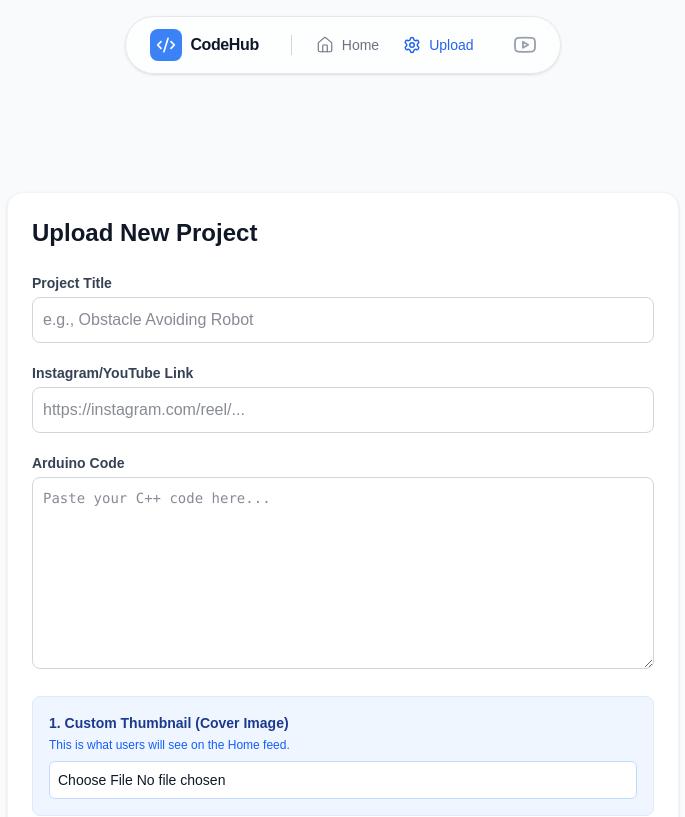
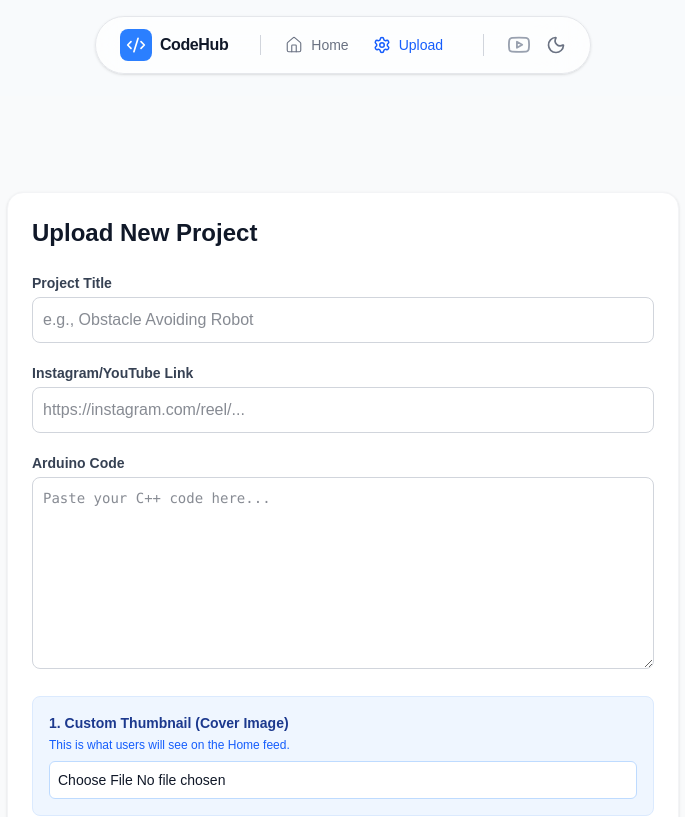
Before and after one commit to Ravi-paribrajak/Adtiya.invent, a Next.js app: page /admin in a window 1280 px wide. Shown: the top 817 px of the page, without its empty margins (297-982 px from the left). Built offline with nearby package versions, Linux system fonts and the light colour scheme; no server answers.

Commit message:
Day 6: Implemented system-aware dark mode with next-themes and manual toggle

```diff
--- a/app/globals.css
+++ b/app/globals.css
@@ -1,4 +1,7 @@
 @import "tailwindcss";
+/* Tell Tailwind v4 to listen to our next-themes toggle button! */
+@custom-variant dark (&:where(.dark, .dark *));
+
 
 /* 1. Define our Custom SaaS Brand Colors */
 @theme {
@@ -17,6 +20,11 @@
 }
 
 /* 3. Dark Mode Variables */
+.dark {
+  --background: #0a0a0a;
+  --foreground: #ededed;
+}
+/* We also keep the media query as a fallback */
 @media (prefers-color-scheme: dark) {
   :root {
     --background: #0a0a0a;
--- a/app/layout.tsx
+++ b/app/layout.tsx
@@ -1,7 +1,8 @@
 import type { Metadata } from "next";
 import "./globals.css";
 import Navbar from "@/components/Navbar";
-import { Toaster } from "react-hot-toast"; // NEW IMPORT
+import { Toaster } from "react-hot-toast";
+import { ThemeProvider } from "@/components/ThemeProvider"; // NEW IMPORT
 
 export const metadata: Metadata = {
   title: "Ravi's Code & Diagram Hub",
@@ -14,23 +15,20 @@ export default function RootLayout({
   children: React.ReactNode;
 }>) {
   return (
-    <html lang="en">
-      <body className="antialiased bg-gray-50 text-gray-950 pt-24 pb-12">
+    <html lang="en" suppressHydrationWarning>
+      {/* Note: suppressHydrationWarning is required by next-themes on the HTML tag */}
+      <body className="antialiased bg-gray-50 dark:bg-[#0a0a0a] text-gray-950 dark:text-gray-100 pt-24 pb-12 transition-colors duration-300">
+        <ThemeProvider>
           <Navbar />
-
-        {/* The Toaster Container - we set it to bottom-center for a mobile-friendly feel */}
           <Toaster
             position="bottom-center"
             toastOptions={{
               duration: 3000,
-            style: {
-              background: '#333',
-              color: '#fff',
-            },
+              style: { background: '#333', color: '#fff' },
             }}
           />
-
           {children}
+        </ThemeProvider>
       </body>
     </html>
   );
--- a/components/Navbar.tsx
+++ b/components/Navbar.tsx
@@ -3,21 +3,14 @@
 import Link from "next/link";
 import { usePathname } from "next/navigation";
 import { motion } from "framer-motion";
-import { Code2, Home, Settings } from "lucide-react"; // Removed Youtube from here!
+import { Code2, Home, Settings, Moon, Sun } from "lucide-react";
+import { useTheme } from "next-themes";
+import { useEffect, useState } from "react";
 
-// Custom YouTube SVG that perfectly matches the Lucide icon style
 const YoutubeIcon = ({ className }: { className?: string }) => (
   <svg
-    xmlns="http://www.w3.org/2000/svg"
-    width="22"
-    height="22"
-    viewBox="0 0 24 24"
-    fill="none"
-    stroke="currentColor"
-    strokeWidth="2"
-    strokeLinecap="round"
-    strokeLinejoin="round"
-    className={className}
+    xmlns="http://www.w3.org/2000/svg" width="22" height="22" viewBox="0 0 24 24" fill="none"
+    stroke="currentColor" strokeWidth="2" strokeLinecap="round" strokeLinejoin="round" className={className}
   >
     <path d="M22.54 6.42a2.78 2.78 0 0 0-1.94-2C18.88 4 12 4 12 4s-6.88 0-8.6.46a2.78 2.78 0 0 0-1.94 2A29 29 0 0 0 1 11.75a29 29 0 0 0 .46 5.33A2.78 2.78 0 0 0 3.4 19c1.72.46 8.6.46 8.6.46s6.88 0 8.6-.46a2.78 2.78 0 0 0 1.94-2 29 29 0 0 0 .46-5.25 29 29 0 0 0-.46-5.33z" />
     <polygon points="9.75 15.02 15.5 11.75 9.75 8.48 9.75 15.02" />
@@ -26,6 +19,10 @@ const YoutubeIcon = ({ className }: { className?: string }) => (
 
 export default function Navbar() {
   const pathname = usePathname();
+  const { theme, setTheme } = useTheme();
+  const [mounted, setMounted] = useState(false);
+
+  useEffect(() => setMounted(true), []);
 
   const navLinks = [
     { name: "Home", href: "/", icon: Home },
@@ -39,18 +36,18 @@ export default function Navbar() {
       transition={{ duration: 0.5, ease: "easeOut" }}
       className="fixed top-0 left-0 right-0 z-50 flex justify-center mt-4 px-4"
     >
-      <div className="bg-white/70 backdrop-blur-xl border border-gray-200 shadow-sm rounded-full px-6 py-3 flex items-center gap-8">
+      <div className="bg-white/70 dark:bg-gray-900/70 backdrop-blur-xl border border-gray-200 dark:border-gray-800 shadow-sm rounded-full px-6 py-3 flex items-center gap-8 transition-colors duration-300">
 
         {/* Brand Logo */}
         <Link href="/" className="flex items-center gap-2 group">
-          <div className="bg-brand-500 text-white p-1.5 rounded-lg group-hover:bg-brand-600 transition-colors">
+          <div className="bg-blue-500 text-white p-1.5 rounded-lg group-hover:bg-blue-600 transition-colors">
             <Code2 size={20} />
           </div>
-          <span className="font-bold text-gray-900 tracking-tight hidden sm:block">CodeHub</span>
+          <span className="font-bold text-gray-900 dark:text-white tracking-tight hidden sm:block">CodeHub</span>
         </Link>
 
         {/* Navigation Links */}
-        <div className="flex items-center gap-6 border-l border-gray-300 pl-6">
+        <div className="flex items-center gap-6 border-l border-gray-300 dark:border-gray-700 pl-6 transition-colors duration-300">
           {navLinks.map((link) => {
             const isActive = pathname === link.href;
             const Icon = link.icon;
@@ -60,7 +57,7 @@ export default function Navbar() {
                 key={link.name}
                 href={link.href}
                 className={`flex items-center gap-2 text-sm font-medium transition-colors ${
-                  isActive ? "text-brand-600" : "text-gray-500 hover:text-gray-900"
+                  isActive ? "text-blue-600 dark:text-blue-400" : "text-gray-500 dark:text-gray-400 hover:text-gray-900 dark:hover:text-white"
                 }`}
               >
                 <Icon size={18} className={isActive ? "stroke-2" : "stroke-[1.5]"} />
@@ -70,17 +67,29 @@ export default function Navbar() {
           })}
         </div>
 
-        {/* External Social Link */}
+        {/* External Social & Theme Toggle */}
+        <div className="flex items-center gap-4 ml-2 border-l border-gray-300 dark:border-gray-700 pl-6">
           <a
-          href="https://www.youtube.com/@Adityainvents" // Update to your channel link
+            href="https://youtube.com"
             target="_blank"
             rel="noopener noreferrer"
-          className="text-gray-400 hover:text-red-500 transition-colors ml-2 flex items-center"
+            className="text-gray-400 hover:text-red-500 transition-colors flex items-center"
             aria-label="YouTube Channel"
           >
             <YoutubeIcon />
           </a>
 
+          {mounted && (
+            <button
+              onClick={() => setTheme(theme === "dark" ? "light" : "dark")}
+              className="text-gray-500 dark:text-gray-400 hover:text-gray-900 dark:hover:text-white transition-colors"
+              aria-label="Toggle Dark Mode"
+            >
+              {theme === "dark" ? <Sun size={20} /> : <Moon size={20} />}
+            </button>
+          )}
+        </div>
+
       </div>
     </motion.nav>
   );
--- /dev/null
+++ b/components/ThemeProvider.tsx
@@ -0,0 +1,23 @@
+"use client";
+
+import { ThemeProvider as NextThemesProvider } from "next-themes";
+import { useEffect, useState } from "react";
+
+export function ThemeProvider({ children }: { children: React.ReactNode }) {
+  const [mounted, setMounted] = useState(false);
+
+  // This prevents a "hydration mismatch" error between the server and client
+  useEffect(() => {
+    setMounted(true);
+  }, []);
+
+  if (!mounted) {
+    return <>{children}</>;
+  }
+
+  return (
+    <NextThemesProvider attribute="class" defaultTheme="system" enableSystem>
+      {children}
+    </NextThemesProvider>
+  );
+}
--- a/package.json
+++ b/package.json
@@ -14,6 +14,7 @@
     "framer-motion": "^12.38.0",
     "lucide-react": "^0.577.0",
     "next": "16.2.1",
+    "next-themes": "^0.4.6",
     "react": "19.2.4",
     "react-dom": "19.2.4",
     "react-hot-toast": "^2.6.0",
```
Also changed, not shown: 1 other file (tests, documents, lock files or other folders). Lines whose indentation alone changed are shown as unchanged.
